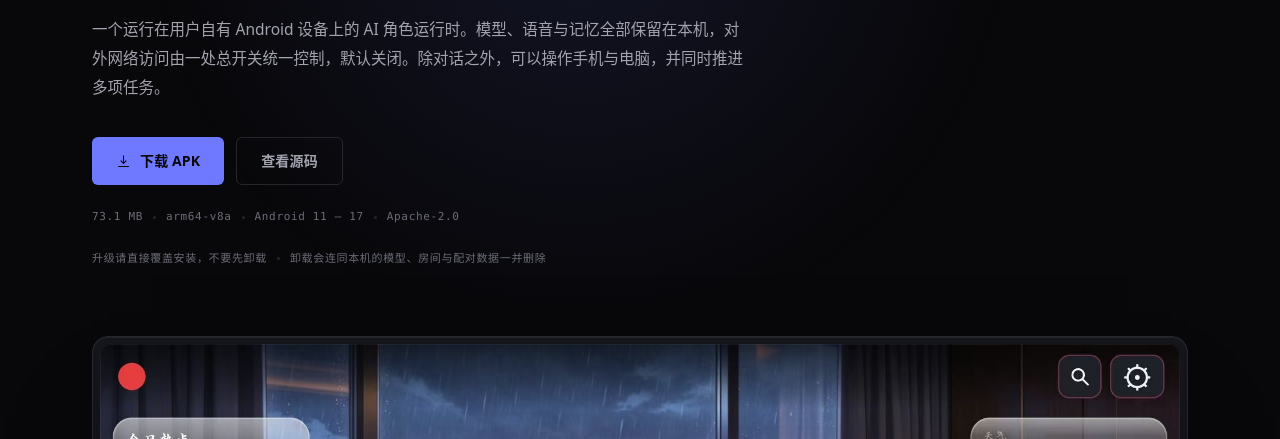
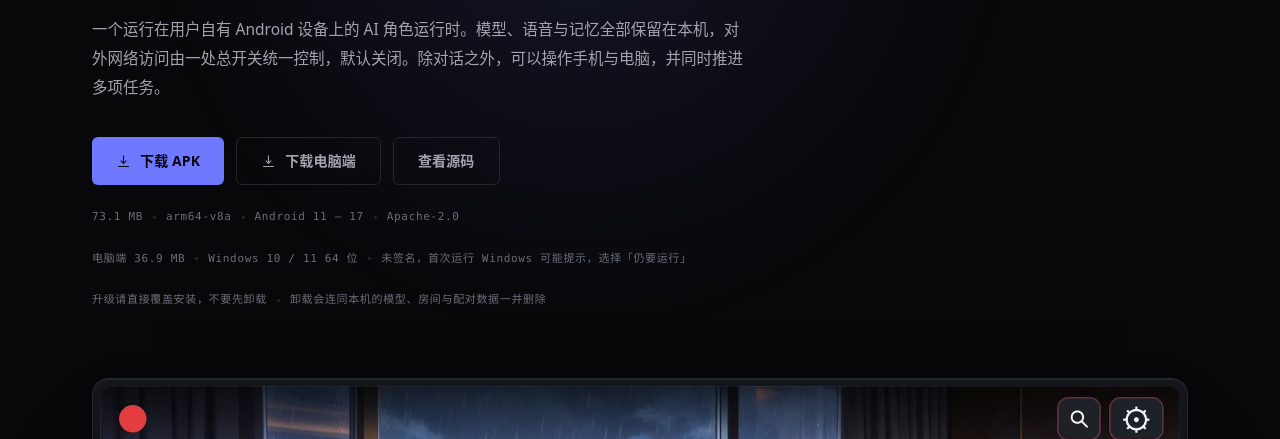
Before and after one commit to IMXia-Chan/ConMarn.AI, a plain HTML site: page index.html in a window 1280 px wide. Shown: the part 361-800 px from the top of the page. Drawn offline with Linux system fonts and the light colour scheme.

Commit message:
官网发布电脑端 v1.0.0：新增 Windows 单文件 exe 下载
- 新增 ConMarn-1.0.0-win64.exe（PyInstaller 单文件，36.9 MB）
- 中英两页下载区补一颗「下载电脑端」，并加一行体积/系统说明
- exe 与 APK 来自同一个仓库；exe 内不含 secret.json / master.json / server.log

```diff
--- a/index.html
+++ b/index.html
@@ -48,9 +48,11 @@
       <p class="lead">一个运行在用户自有 Android 设备上的 AI 角色运行时。模型、语音与记忆全部保留在本机，对外网络访问由一处总开关统一控制，默认关闭。除对话之外，可以操作手机与电脑，并同时推进多项任务。</p>
       <div class="cta">
         <a class="btn btn-p" href="./ConMarn-3.1.1.apk" download><svg viewBox="0 0 24 24" aria-hidden="true"><path d="M12 3v12m0 0l-4-4m4 4l4-4M4 20h16"/></svg>下载 APK</a>
+        <a class="btn btn-g" href="./ConMarn-1.0.0-win64.exe" download><svg viewBox="0 0 24 24" aria-hidden="true"><path d="M12 3v12m0 0l-4-4m4 4l4-4M4 20h16"/></svg>下载电脑端</a>
         <a class="btn btn-g" href="https://github.com/IMXia-Chan/ConMarn.AI" target="_blank" rel="noopener">查看源码</a>
       </div>
       <p class="meta"><span>73.1 MB</span><span>arm64-v8a</span><span>Android 11 – 17</span><span>Apache-2.0</span></p>
+      <p class="meta" data-conmarn-pc><span>电脑端 36.9 MB</span><span>Windows 10 / 11 64 位</span><span>未签名，首次运行 Windows 可能提示，选择「仍要运行」</span></p>
       <p class="meta"><span>升级请直接覆盖安装，不要先卸载</span><span>卸载会连同本机的模型、房间与配对数据一并删除</span></p>
     </div>
     <div class="hero-shot rv">
```
Also changed, not shown: en/index.html (+2 -0 lines), 1 other file.
